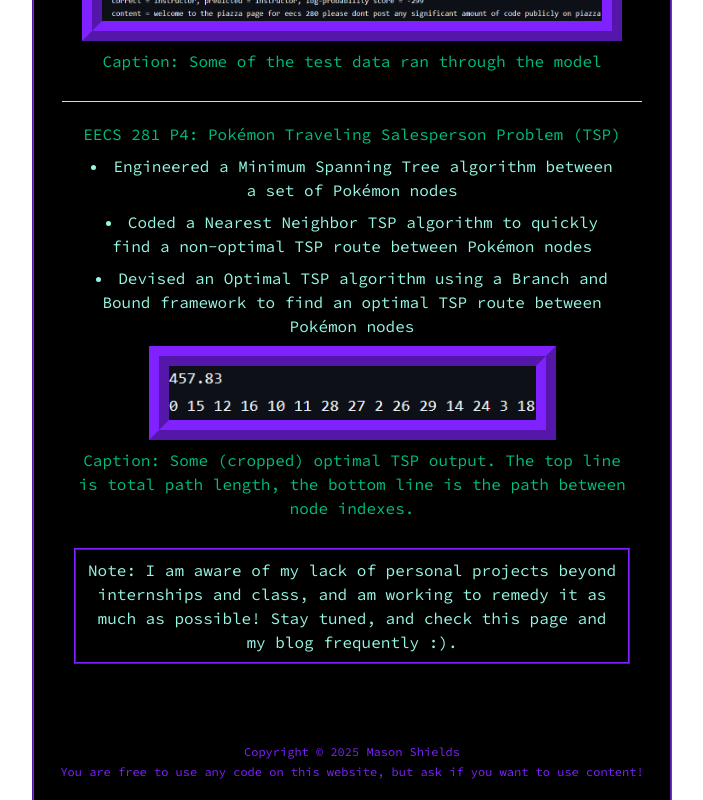
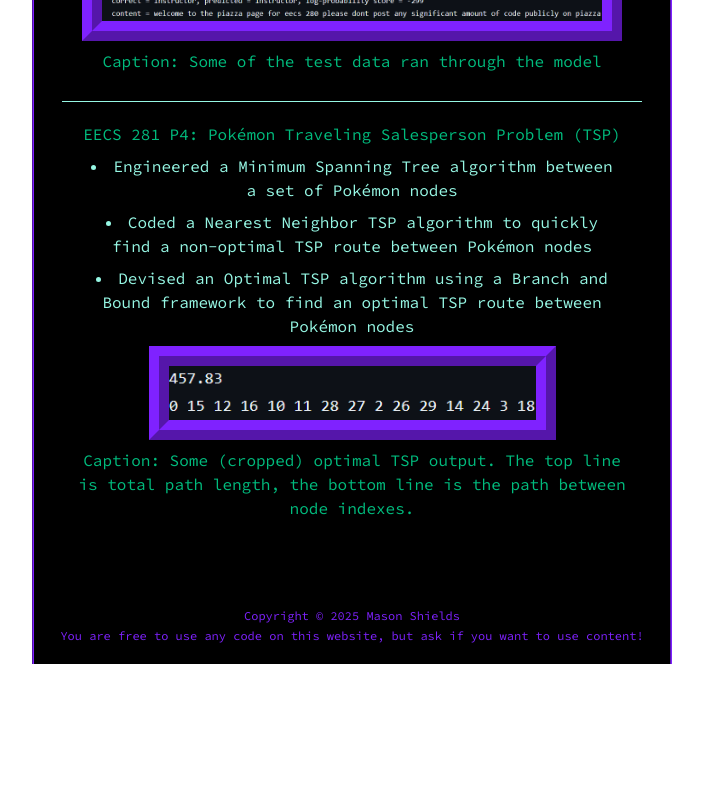
Before and after one commit to Mesoon5642/portfolio_v2, a Next.js app: page /portfolio in a window 1280 px wide. Shown: the part 1509-2309 px from the top of the page, without its empty margins (288-991 px from the left). After the commit the page ends 2173 px from the top, so only its background shows below. Built offline with nearby package versions, Linux system fonts and the light colour scheme.

Commit message:
Change some HTML and added the new revision of my resume

```diff
--- a/src/app/portfolio/page.tsx
+++ b/src/app/portfolio/page.tsx
@@ -71,9 +71,9 @@ export default function PortfolioPage(){
                 </div>
                 <p className="text-emerald-500 mb-2">Caption: Some (cropped) optimal TSP output. The top line is total path length, the bottom line is the path between node indexes.</p>
             </div>
-            <div style={{borderStyle: "ridge"}} className="bold p-2 lg:mx-5 text-center my-5 border-2 border-violet-600">
+            {/* <div style={{borderStyle: "ridge"}} className="bold p-2 lg:mx-5 text-center my-5 border-2 border-violet-600">
                 Note: I am aware of my lack of personal projects beyond internships and class, and am working to remedy it as much as possible! Stay tuned, and check this page and my blog frequently :).
-            </div>
+            </div> */}
         </div>
     )
 }
```
Also changed, not shown: 1 other file (tests, documents, lock files or other folders).
